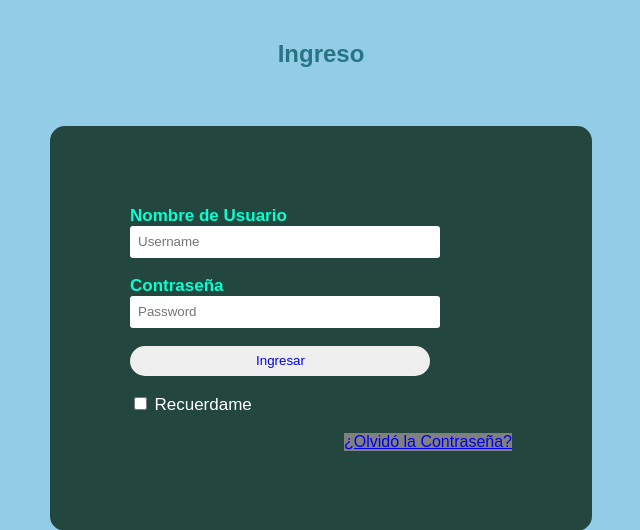
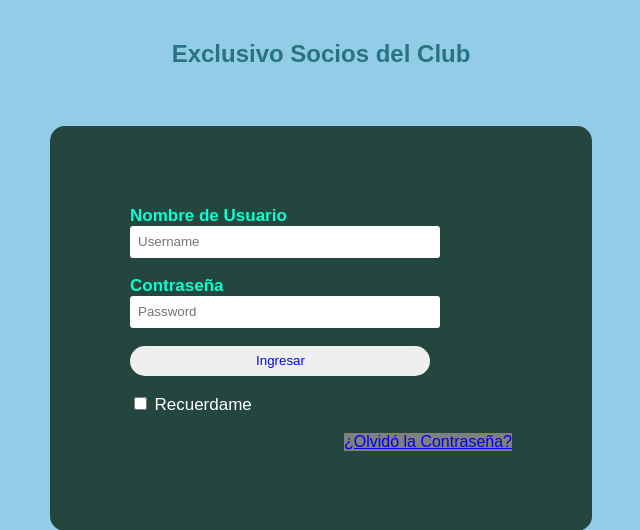
Before and after one commit to RoldanNatalia/CaC23655_Grupo2_AppMyClub, a Django app: page /AppMyClub/socios/login in a window 1280 px wide. Shown: the top 530 px of the page, without its empty margins (319-959 px from the left). Run offline with Django 4.2, Linux system fonts and the light colour scheme.

Commit message:
Agregado url path socios/login

```diff
--- a/core/templates/core/base.html
+++ b/core/templates/core/base.html
@@ -19,7 +19,7 @@
                     <li><a id="enlace1" href="#">Institución</a></li>
                     <li><a id="enlace2" href="#">Actividades</a></li>
                     <li><a id="enlace3" href="#">Contacto</a></li>
-                    <li><a href="#">Socios</a></li>
+                    <li><a href="{% url 'socios_login' %}">Socios</a></li>
                 </ul>
             </nav>
         </header>
--- a/core/templates/core/login.html
+++ b/core/templates/core/login.html
@@ -8,7 +8,7 @@
     <link rel="stylesheet" type="text/css" href="{% static 'core/css/login.css' %}">
 </head>
 <body>
-    <h2>Ingreso</h2><br>
+    <h2>Exclusivo Socios del Club</h2><br>
     <div class="login">
     <form id="login" method="get" action="">
         <label><b>Nombre de Usuario
```
